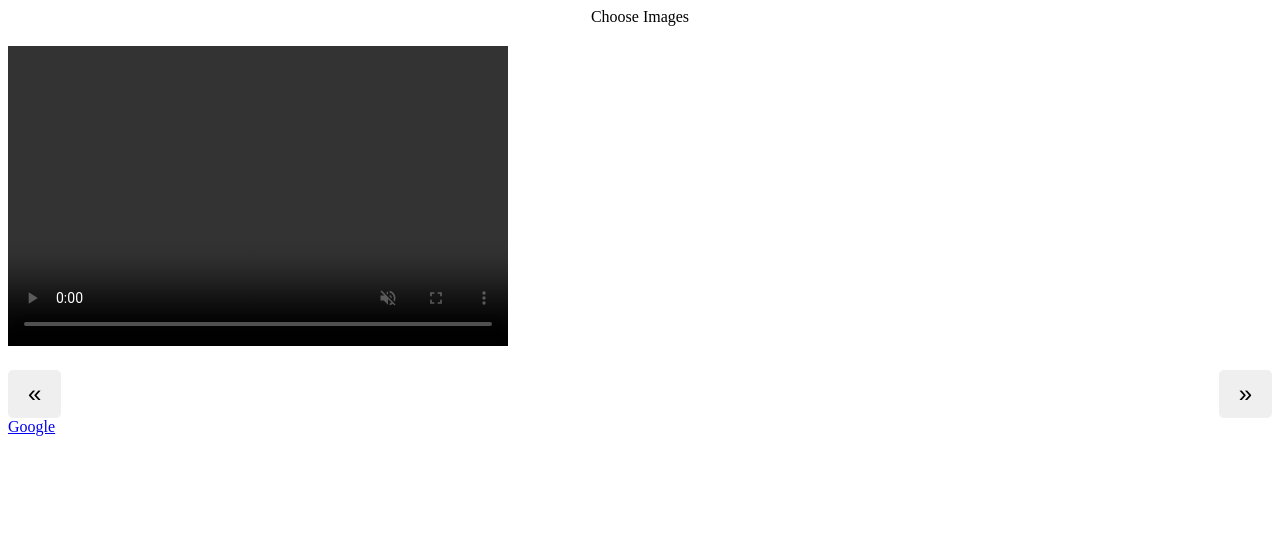
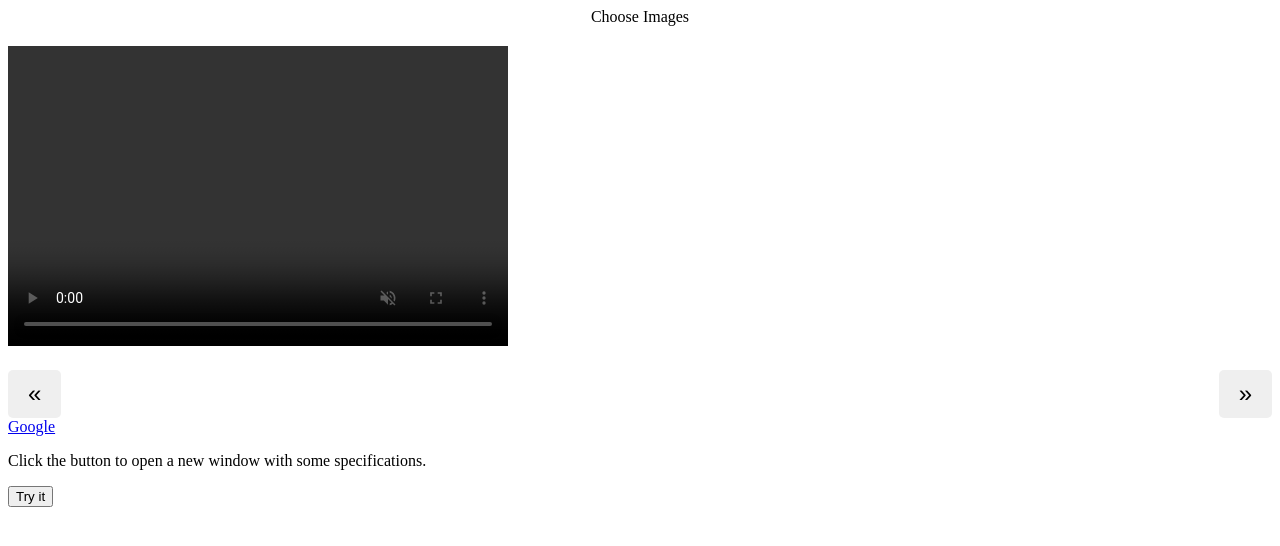
Before and after one commit to webnethub/2webnethub.github.io, a plain HTML site: page index.html in a window 1280 px wide. Drawn offline with Linux system fonts and the light colour scheme.

Commit message:
Update index.html

```diff
--- a/index.html
+++ b/index.html
@@ -24,5 +24,15 @@
     <script src="script.js"></script>
    <a href="https://www.google.com">Google</a>
 
+    <p>Click the button to open a new window with some specifications.</p>
+
+<button onclick="myFunction()">Try it</button>
+
+<script>
+function myFunction() {
+  window.open("https://www.w3schools.com", "_blank", "toolbar=yes,menubar=no,scrollbars=yes,resizable=yes,top=500,left=500,width=400,height=400");
+}
+</script>
+
 </body>
 </html>
```
